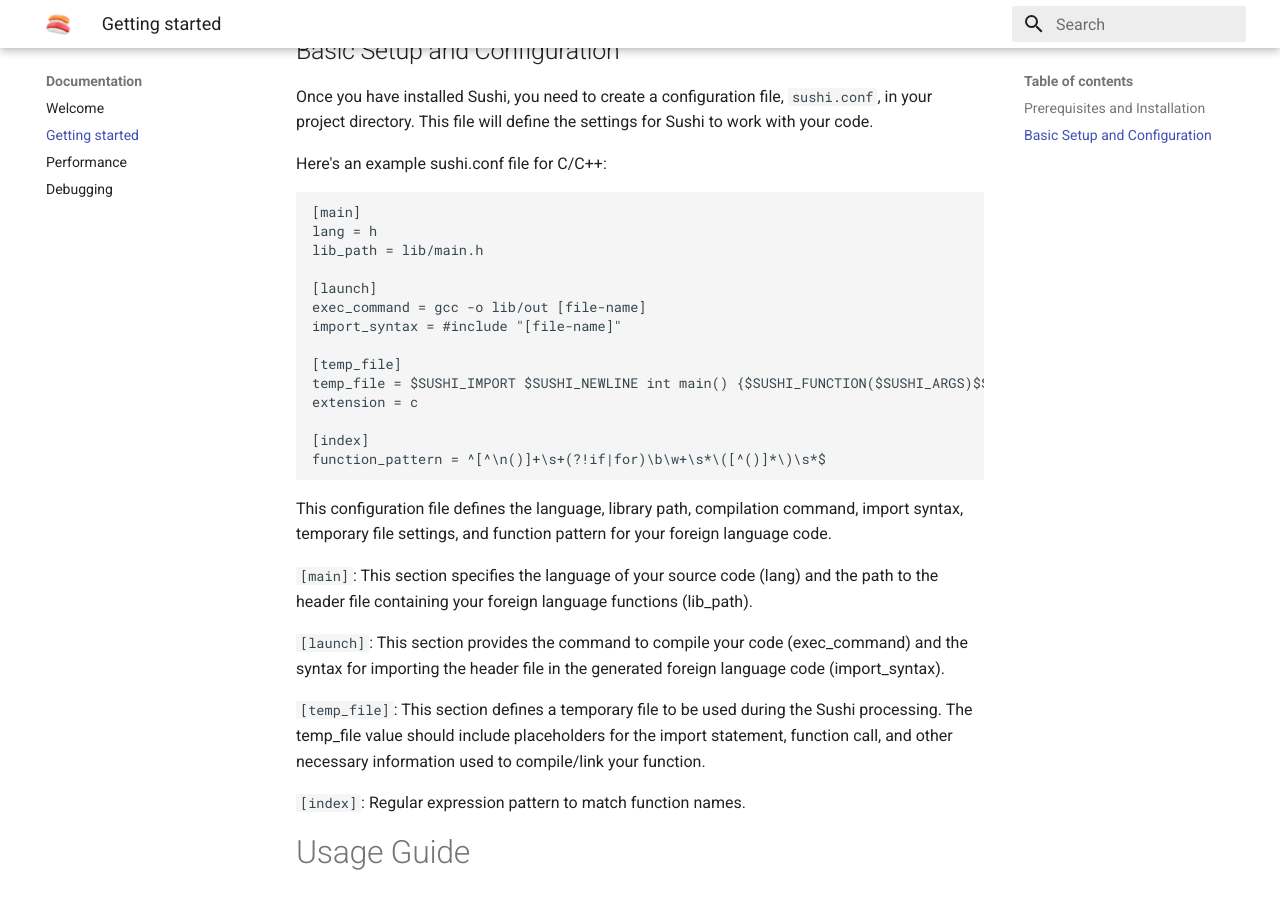
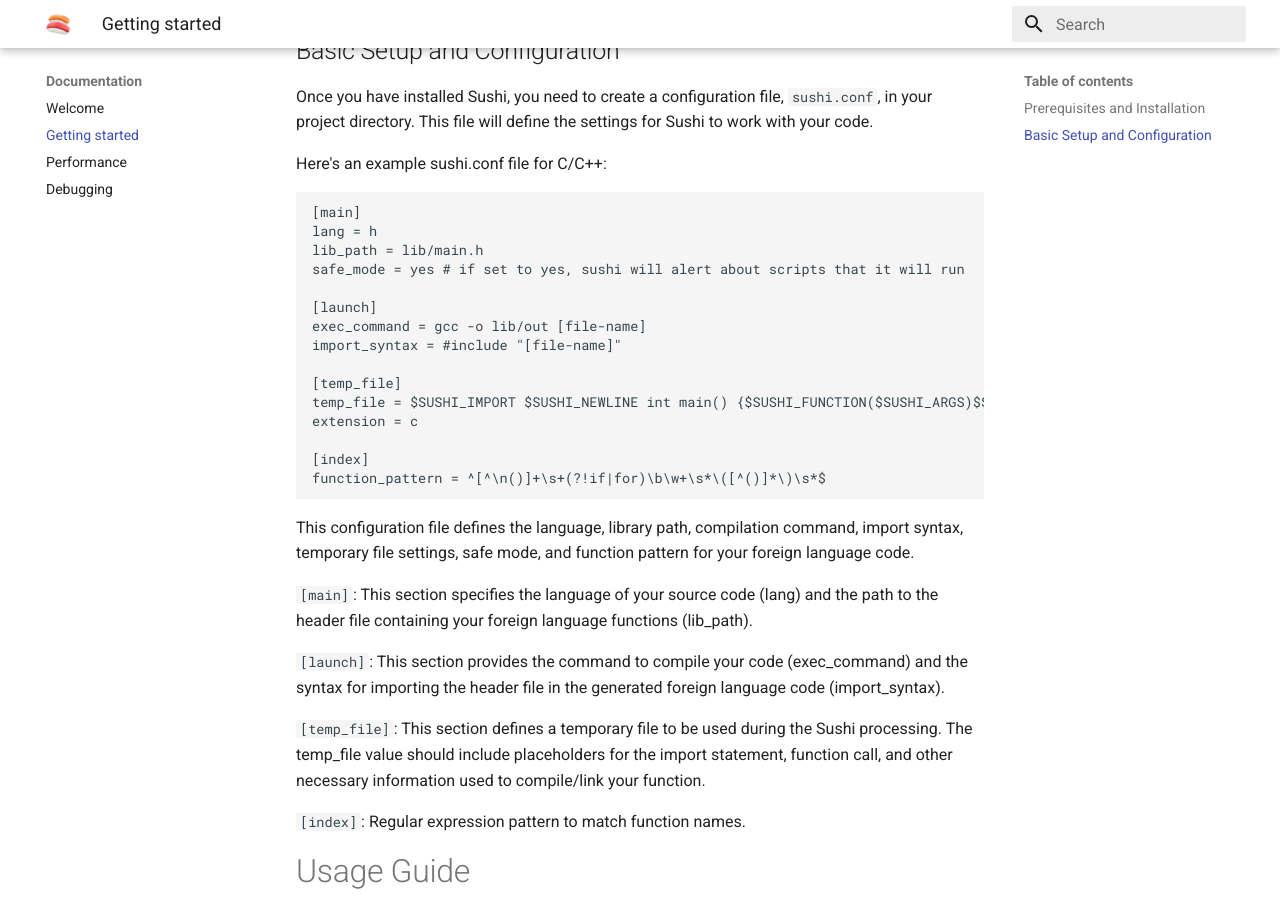
Before and after one commit to dev-sushi/docs, an MkDocs documentation site: the page built from docs/getting-started.md, in a window 1280 px wide and 900 px high, scrolled down 639 px. Built offline with MkDocs 1.6.1 and Material for MkDocs 9.7.7, drawn with Linux system fonts in a browser that asks for light colours.

Commit message:
add safe_mode

````diff
--- a/docs/getting-started.md
+++ b/docs/getting-started.md
@@ -22,6 +22,7 @@ Here's an example sushi.conf file for C/C++:
 [main]
 lang = h
 lib_path = lib/main.h
+safe_mode = yes # if set to yes, sushi will alert about scripts that it will run
 
 [launch]
 exec_command = gcc -o lib/out [file-name]
@@ -34,7 +35,7 @@ extension = c
 [index]
 function_pattern = ^[^\n()]+\s+(?!if|for)\b\w+\s*\([^()]*\)\s*$
 ```
-This configuration file defines the language, library path, compilation command, import syntax, temporary file settings, and function pattern for your foreign language code.
+This configuration file defines the language, library path, compilation command, import syntax, temporary file settings, safe mode, and function pattern for your foreign language code.
 
 `[main]`: This section specifies the language of your source code (lang) and the path to the header file containing your foreign language functions (lib_path).
 
````
